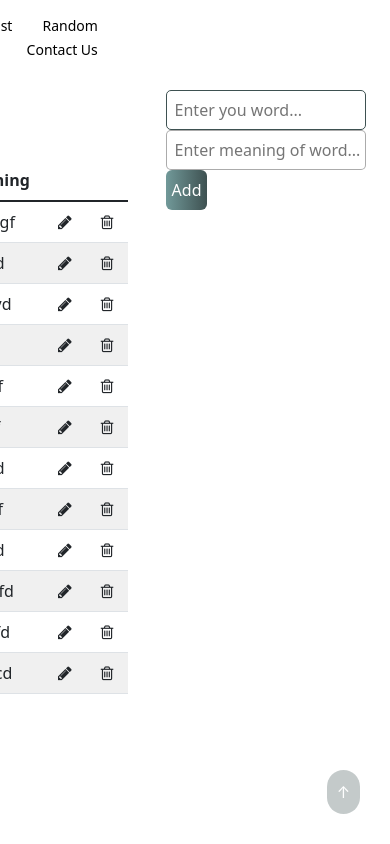
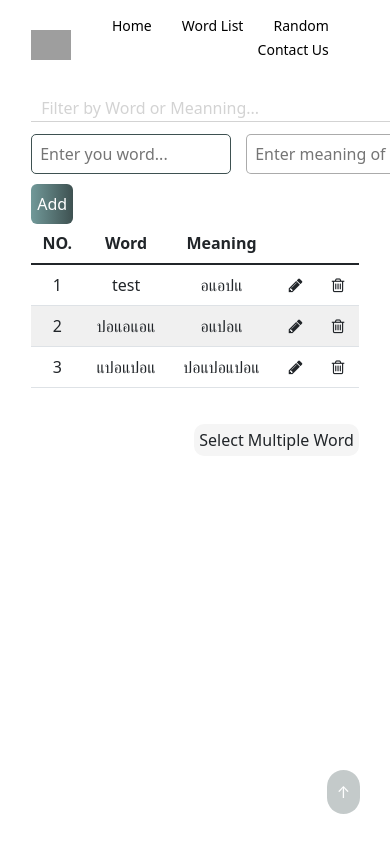
Before and after one commit to phop-parker/SEC-3-GROUP3-WORDGLOSSARY, a Vue app: page /word-list in a window 390 px wide. Built offline with nearby package versions, Linux system fonts and the light colour scheme; data requests are answered from the project's data file; grey boxes are pictures that could not be loaded.

Commit message:
[edit]UI-WordListPage

```diff
--- a/data/db.json
+++ b/data/db.json
@@ -1,64 +1,19 @@
 {
   "fullWords": [
     {
-      "word": "gfdgfg",
-      "meaning": "gfdgf",
+      "word": "test",
+      "meaning": "อแอปแ",
       "id": 1
     },
     {
-      "word": "dd",
-      "meaning": "dd",
+      "word": "ปอแอแอแ",
+      "meaning": "อแปอแ",
       "id": 2
     },
     {
-      "word": "vdsvdd",
-      "meaning": "vsvd",
+      "word": "แปอแปอแ",
+      "meaning": "ปอแปอแปอแ",
       "id": 3
-    },
-    {
-      "word": "v2",
-      "meaning": "v",
-      "id": 4
-    },
-    {
-      "word": "ffff",
-      "meaning": "fff",
-      "id": 5
-    },
-    {
-      "word": "dd",
-      "meaning": "ff",
-      "id": 6
-    },
-    {
-      "word": "dd",
-      "meaning": "dd",
-      "id": 7
-    },
-    {
-      "word": "fff",
-      "meaning": "fff",
-      "id": 8
-    },
-    {
-      "word": "dd",
-      "meaning": "dd",
-      "id": 10
-    },
-    {
-      "word": "fdfsfdsfd",
-      "meaning": "fdsfd",
-      "id": 11
-    },
-    {
-      "word": "fd",
-      "meaning": "fdfd",
-      "id": 12
-    },
-    {
-      "word": "cdcdc",
-      "meaning": "cdcd",
-      "id": 13
     }
   ],
   "message": [
--- a/src/App.vue
+++ b/src/App.vue
@@ -86,4 +86,9 @@ nav ul li a:hover {
 	);
 	cursor: pointer;
 }
+@media screen and (max-width: 800px) {
+	nav ul {
+		margin-left: -2px;
+	}
+}
 </style>
--- a/src/components/CreateEditWord.vue
+++ b/src/components/CreateEditWord.vue
@@ -122,4 +122,13 @@ button:hover {
 /* ::placeholder {
 	color: lightgray;
 } */
+@media screen and (max-width: 600px) {
+	.input-boxes {
+		width: 470px;
+		display: block;
+	}
+	button {
+		margin-top: 10px;
+	}
+}
 </style>
--- a/src/components/ShowWords.vue
+++ b/src/components/ShowWords.vue
@@ -1,13 +1,13 @@
 <script setup>
-import {ref} from 'vue'
-defineEmits(['delete', 'edit','deleteSelected','deleteAll'])
+import { ref } from 'vue'
+defineEmits(['delete', 'edit', 'deleteSelected', 'deleteAll'])
 defineProps({
 	fullWords: {
 		type: Array,
 		require: true
 	}
 })
-const selectedItems = ref([]);
+const selectedItems = ref([])
 const isSelectBox = ref(false)
 const boxToggle = () => {
 	if (!isSelectBox.value) {
@@ -33,13 +33,10 @@ const boxToggle = () => {
 			</thead>
 			<tbody>
 				<tr v-for="(fullWord, index) in fullWords" :key="index">
-						<td v-if="isSelectBox"><input
-                        type="checkbox"
-                        :value="fullWord.id"
-                        v-model="selectedItems"
-                      />
-					  </td>
-					  <td scop="row" v-else>{{ index + 1 }} </td>
+					<td v-if="isSelectBox">
+						<input type="checkbox" :value="fullWord.id" v-model="selectedItems" />
+					</td>
+					<td scop="row" v-else>{{ index + 1 }}</td>
 
 					<td>{{ fullWord.word }}</td>
 					<td>{{ fullWord.meaning }}</td>
@@ -56,19 +53,80 @@ const boxToggle = () => {
 				</tr>
 			</tbody>
 		</table>
-		<div v-if="!isSelectBox">
-			<span @click="boxToggle()">Select</span>
+		<div v-if="!isSelectBox" class="select-mode">
+			<span class="select" @click="boxToggle()">Select Multiple Word</span>
 		</div>
-		<div v-else>
-			<button @click="$emit('deleteSelected', selectedItems)">delete selected</button>
-			<button @click="$emit('deleteAll')">delete all</button>
+		<div v-else class="select-mode">
+			<button class="delete" @click="$emit('deleteSelected', selectedItems)">
+				Delete Selected
+			</button>
+			<button class="delete" @click="$emit('deleteAll')">Delete All</button>
+			<button class="back" @click="boxToggle()">Back</button>
 		</div>
 	</div>
 </template>
 
 <style scoped>
+.back {
+	color: #fff;
+	border-radius: 5px;
+	background: linear-gradient(
+		90deg,
+		rgba(113, 153, 153, 1) 0%,
+		rgba(62, 81, 81, 1) 100%
+	);
+	margin-left: 15px;
+	height: 35px;
+	border-radius: 6px;
+	outline: none;
+	border: 0;
+}
+
+.select-mode {
+	float: right;
+}
+
+.back:hover {
+	cursor: pointer;
+	background: linear-gradient(
+		90deg,
+		rgb(102, 137, 137) 0%,
+		rgb(50, 66, 66) 100%
+	);
+}
+.delete {
+	background: linear-gradient(90deg, rgb(226, 20, 20) 0%, rgb(156, 39, 39) 100%);
+	color: #fff;
+	border-radius: 5px;
+	margin-left: 15px;
+	height: 35px;
+	border-radius: 6px;
+	outline: none;
+	border: 0;
+}
+.delete:hover {
+	background: linear-gradient(90deg, rgb(225, 40, 40) 0%, rgb(125, 25, 25) 100%);
+	cursor: pointer;
+}
+.select {
+	padding: 5px;
+	border-radius: 10px;
+	background: whitesmoke;
+}
+.select:hover {
+	cursor: pointer;
+	background: linear-gradient(
+		90deg,
+		rgba(113, 153, 153, 1) 0%,
+		rgba(62, 81, 81, 1) 100%
+	);
+	padding: 5px;
+	border-radius: 10px;
+	color: #fff;
+}
 table {
 	margin-top: 30px;
+	margin-bottom: 40px;
 }
 th,
 td {
--- a/src/views/ContactUs.vue
+++ b/src/views/ContactUs.vue
@@ -62,13 +62,11 @@ const members = [
 
 const msg = ref({})
 const isSuccess = ref(false)
-const toggleSuccess = () => {
-	if (isSuccess.value === false) {
-		isSuccess.value = true
-	} else {
-		isSuccess.value = false
-	}
-}
+const toggleSuccess = () =>
+	isSuccess.value === false
+		? (isSuccess.value = true)
+		: (isSuccess.value = false)
+
 const sendMessagetoDb = async (msgDetails) => {
 	const res = await fetch(`http://localhost:5000/message`, {
 		method: 'POST',
--- a/src/views/WordList.vue
+++ b/src/views/WordList.vue
@@ -70,14 +70,23 @@ const deleteAll = async () => {
 }
 //POST
 const hasNullInput = ref(false)
+const isAddSuccess = ref(false)
+const toggleAddSuccess = () =>
+	isAddSuccess.value === false
+		? (isAddSuccess.value = true)
+		: (isAddSuccess.value = false)
+const checkNull = () =>
+	hasNullInput.value === true
+		? (hasNullInput.value = false)
+		: (hasNullInput.value = true)
+
 const addFullWord = async (newFullWord) => {
-	console.log('out-------')
-	console.log('type ' + typeof newFullWord.word)
-	console.log('type ' + typeof newFullWord.meaning)
 	if (newFullWord.word === undefined || newFullWord.word === '') {
 		hasNullInput.value = true
+		setTimeout(checkNull, 3000)
 	} else if (newFullWord.meaning === undefined || newFullWord.meaning === '') {
 		hasNullInput.value = true
+		setTimeout(checkNull, 3000)
 	} else {
 		const res = await fetch(`http://localhost:5000/fullWords`, {
 			method: 'POST',
@@ -90,13 +99,14 @@ const addFullWord = async (newFullWord) => {
 			})
 		})
 		if (res.status === 201) {
+			isAddSuccess.value = true
 			const addedWord = await res.json()
 			fullWords.value.push(addedWord)
 		} else {
 			console.log('error,cannot add data')
 		}
 		editingWord.value = {}
-		hasNullInput.value = false
+		setTimeout(toggleAddSuccess, 3000)
 	}
 }
 
@@ -108,8 +118,10 @@ const toEditMode = (editWord) => {
 const updateWord = async (replaceWord) => {
 	if (replaceWord.word === undefined || replaceWord.word === '') {
 		hasNullInput.value = true
+		setTimeout(checkNull, 3000)
 	} else if (replaceWord.meaning === undefined || replaceWord.meaning === '') {
 		hasNullInput.value = true
+		setTimeout(checkNull, 3000)
 	} else {
 		const res = await fetch(`http://localhost:5000/fullWords/${replaceWord.id}`, {
 			method: 'PUT',
@@ -132,7 +144,6 @@ const updateWord = async (replaceWord) => {
 			console.log('error,cannot edit data')
 		}
 		editingWord.value = {}
-		hasNullInput.value = false
 	}
 }
 </script>
@@ -146,7 +157,7 @@ const updateWord = async (replaceWord) => {
 				v-model="keyWord"
 			/>
 			<i class="fa fa-search"></i>
-			<p v-show="hasNullInput">Please enter word and meaning</p>
+
 			<div class="form">
 				<CreateEditWord
 					@addWord="addFullWord"
@@ -155,6 +166,12 @@ const updateWord = async (replaceWord) => {
 				/>
 			</div>
 		</div>
+		<p class="null-alert" v-show="hasNullInput">
+			Please enter both word and meaning input.
+		</p>
+		<p class="success-alert" v-show="isAddSuccess">
+			Add new word and meaning successfully.
+		</p>
 		<div class="showWord">
 			<ShowWords
 				:fullWords="filterWords"
@@ -168,6 +185,15 @@ const updateWord = async (replaceWord) => {
 </template>
 
 <style scoped>
+.success-alert {
+	color: green;
+	margin-left: 56%;
+}
+.null-alert {
+	color: red;
+	/* text-align: right; */
+	margin-left: 56%;
+}
 .showWord {
 	/* margin-top: -5%; */
 	position: relative;
@@ -211,21 +237,30 @@ i {
 	/* margin-left: 200px; */
 	margin-top: 10px;
 }
-.row {
-	display: flex;
-	justify-content: space-between;
-	align-items: center;
-	margin: 100px 0;
-}
-.col-1 {
-	/* flex-basis: 50%; */
-	position: relative;
-	margin-left: 50px;
-}
-.col-2 {
-	position: relative;
-	flex-basis: 60%;
-	display: flex;
-	align-items: center;
+@media screen and (max-width: 800px) {
+	#filterWord {
+		display: block;
+	}
+	#filterInput {
+		width: 400px;
+	}
+	.form {
+		margin-left: 0px;
+		margin-top: 2%;
+	}
+	.showWord {
+		margin-top: 15%;
+	}
+
+	.success-alert {
+		margin-left: 80px;
+		margin-top: 15px;
+		margin-bottom: -38px;
+	}
+	.null-alert {
+		margin-left: 80px;
+		margin-top: 15px;
+		margin-bottom: -38px;
+	}
 }
 </style>
```
